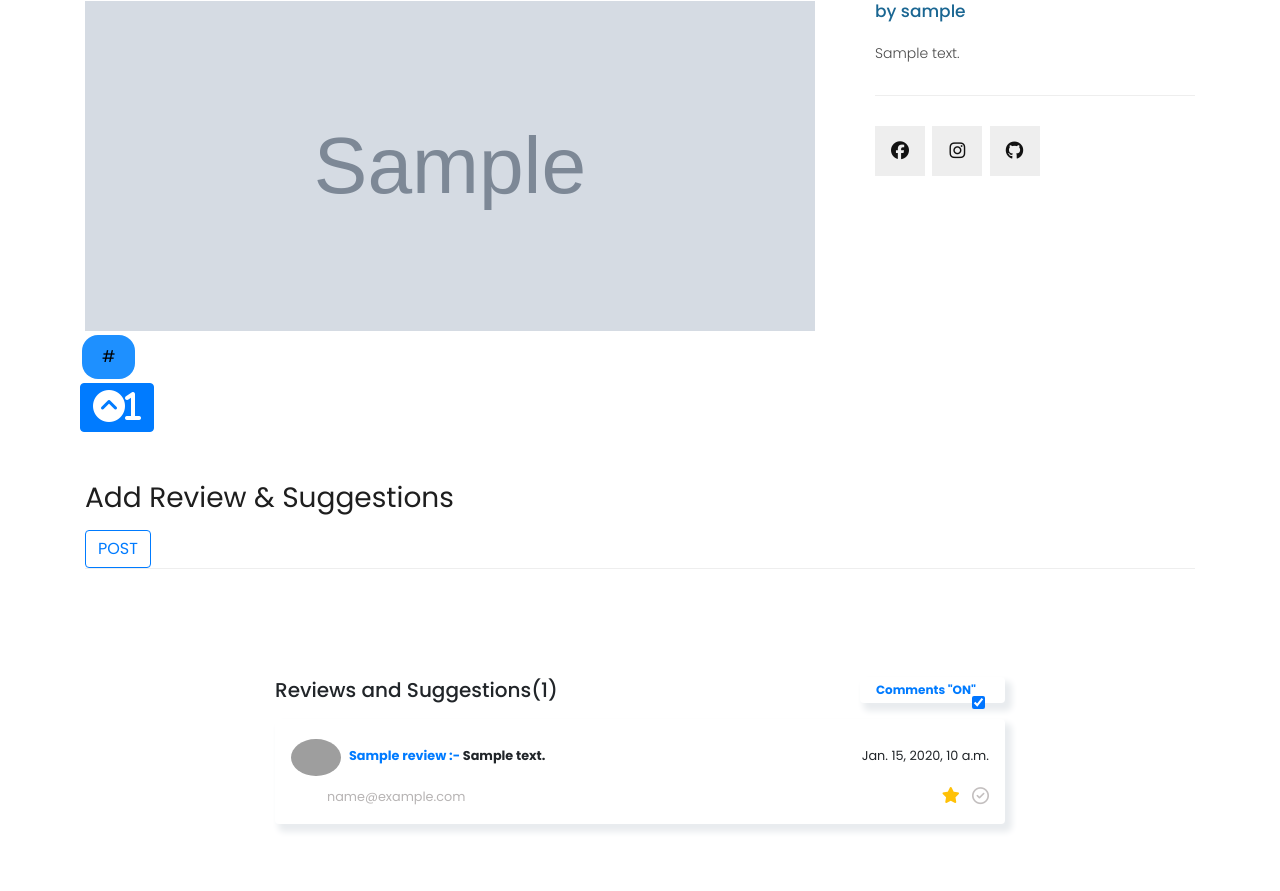
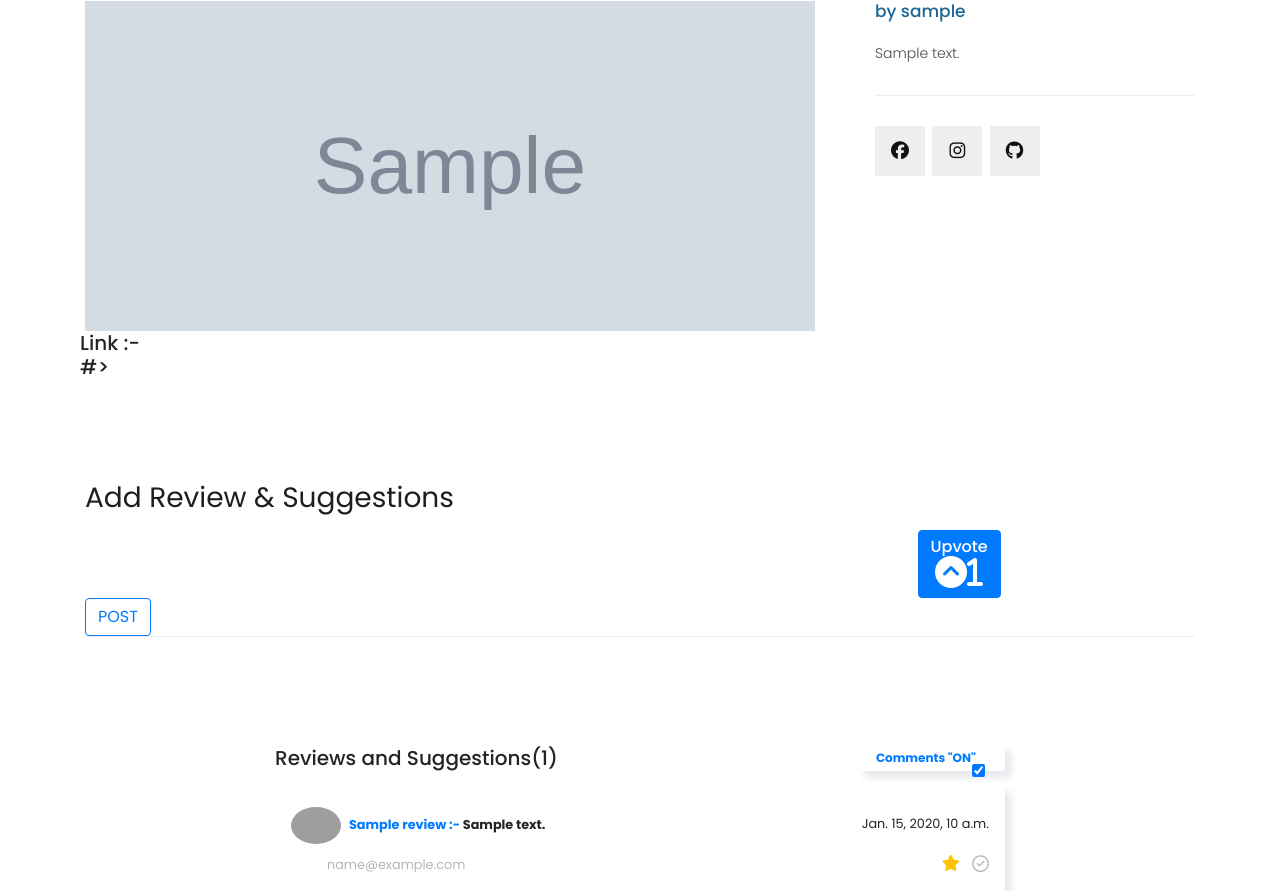
Before and after one commit to bhuvnesh-b/IMDevb, a Django app: page /post/1/ in a window 1280 px wide. Shown: the part 638-1529 px from the top of the page. Before the commit the page ends 1469 px from the top, so only its background shows below. Run offline with Django 3.2, Linux system fonts and the light colour scheme; tables that the repository leaves empty hold one stand-in row (values such as "Sample post"); grey boxes marked "Sample" are stand-in pictures; parts of the project's set-up code (start-up, migrations or seed data) failed here and were passed over; some libraries are stand-ins or nearby versions; some web fonts are replaced; grey boxes are pictures that could not be loaded.

Commit message:
Update post_detail.html

```diff
--- a/blog/templates/blog/post_detail.html
+++ b/blog/templates/blog/post_detail.html
@@ -122,15 +122,16 @@
       </div>
     </div>
     <div id="hello">
-    <span class="project-link"> <button id="projectlink-btn">{{object.Link}}</button></span>
-    <form action="{% url 'upvote' post.id %}" method = "POST">
+    <span class="project-link"><h5>Link :-<h5>{{object.Link|urlizetrunc:30}}></span>
+    <!-- <form action="{% url 'upvote' post.id %}" method = "POST">
     {% csrf_token %}
     <span id="upvote">
       <button type="submit" class="btn btn-primary" name='post_id' value="{{post.id}}">
               <i class="fas fa-chevron-circle-up fa-2x " style="color: rgb(255, 255, 255);">{{object.totalupvotes}}</i></button>
             </span>
-            </div>
           </form>
+            </div>  -->
+          </div>
 
 
     <div class="send-message">
@@ -138,7 +139,14 @@
         <div class="row">
           <div class="col-md-12">
             <div class="section-heading">
-              <h2>Add Review & Suggestions</h2>
+              <h2>Add Review & Suggestions</h2><p> <form action="{% url 'upvote' post.id %}" method = "POST">
+                {% csrf_token %}
+                <span id="upvote">
+                  <button type="submit" class="btn btn-primary" name='post_id' value="{{post.id}}">
+                    <h6>Upvote</h6><i class="fas fa-chevron-circle-up fa-2x " style="color: rgb(255, 255, 255);">{{object.totalupvotes}}</i></button>
+                        </span>
+                      </form></p>
+
               <button type="button" class="btn btn-outline-primary"><a href={% url 'review' pk=post.pk %}>POST</a></button>
             </div>
           </div>
@@ -280,6 +288,17 @@ border-radius: 50%;
 display: inline-block
 }
 
+#upvote {
+
+margin-left:75%;
+position:relative;
+margin-top: -100px;
+
+
+
+}
+
+
 .badge {
 padding: 7px;
 padding-right: 9px;
@@ -361,4 +380,13 @@ background-color: rgb(54, 156, 54) !important;
     border: none !important;
     margin-left: 52% !important;
 }
+
+.btn btn-primary{
+  font-size: 16px;
+
+
+}
+
+
+
 </style>
```
